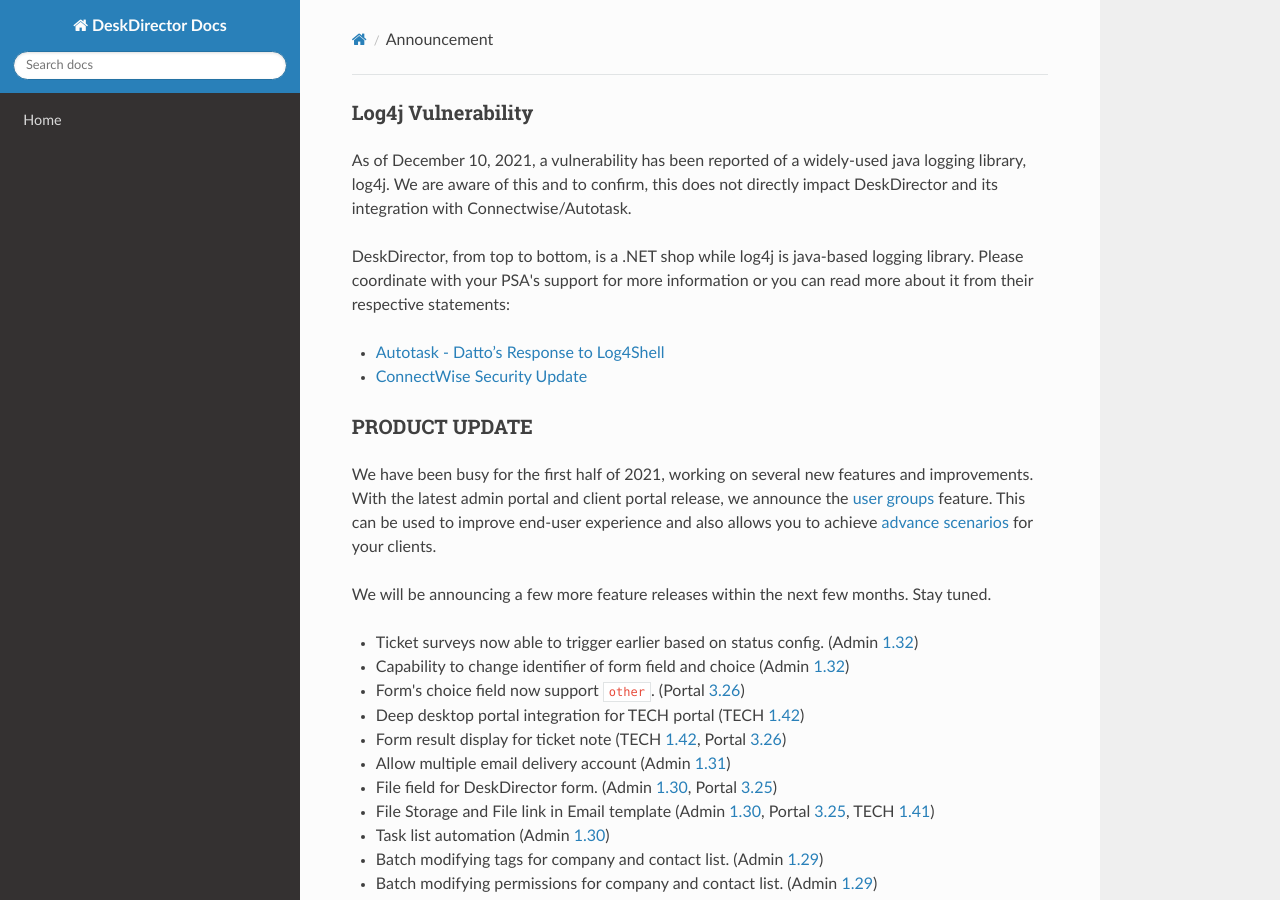
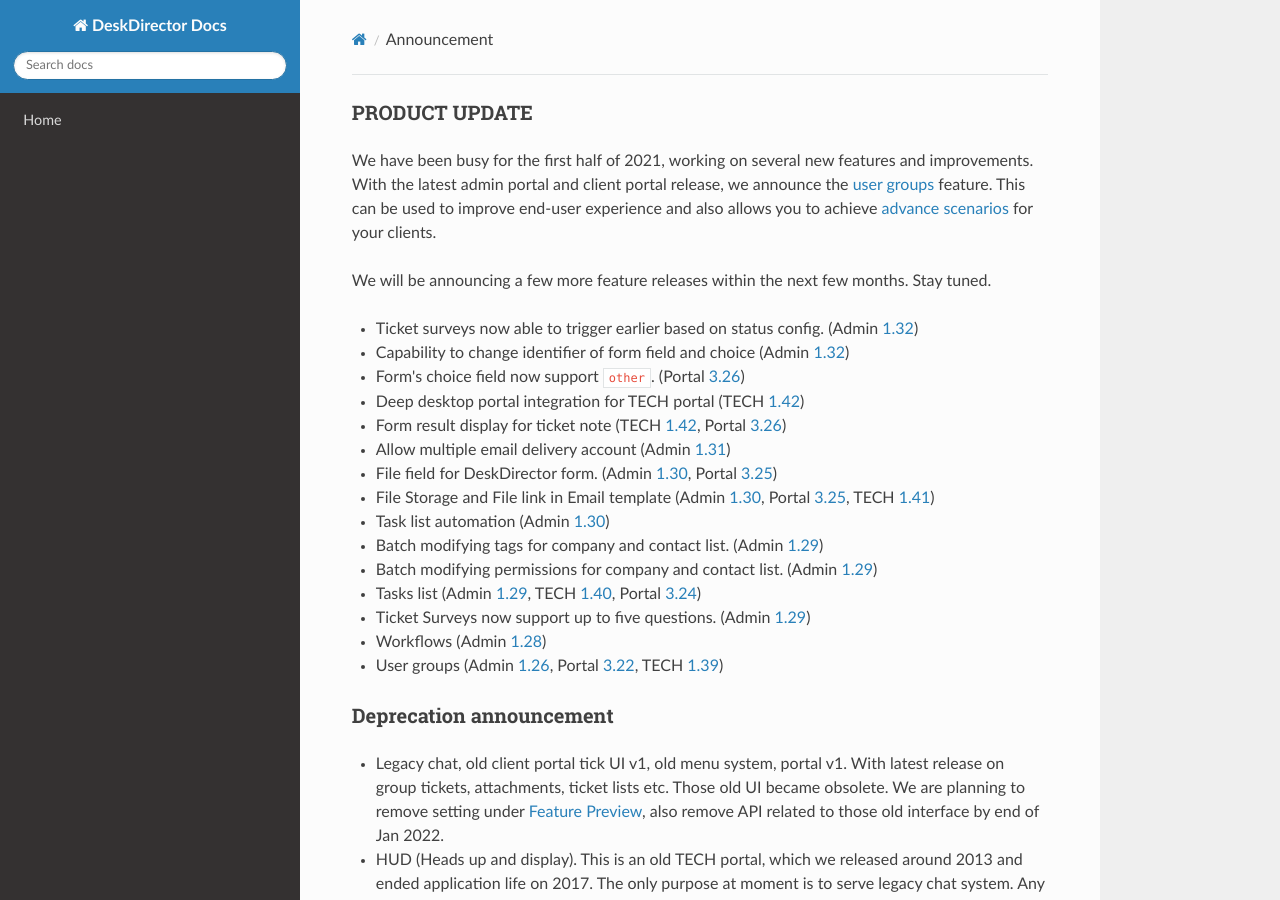
Before and after one commit to DeskDirector/docs, an MkDocs documentation site: the page built from docs/_contents/admin/home/announcement.md, in a window 1280 px wide and 900 px high. Built offline with MkDocs 1.6.1, drawn with Linux system fonts in a browser that asks for light colours; nearby versions of some CDN libraries; old or Windows-style settings are respelled for this version of MkDocs.

Commit message:
Update announcement.md
removed Log4j details

```diff
--- a/docs/_contents/admin/home/announcement.md
+++ b/docs/_contents/admin/home/announcement.md
@@ -1,11 +1,3 @@
-### Log4j Vulnerability
-As of December 10, 2021, a vulnerability has been reported of a widely-used java logging library, log4j. We are aware of this and to confirm, this does not directly impact DeskDirector and its integration with Connectwise/Autotask.
-
-DeskDirector, from top to bottom, is a .NET shop while log4j is java-based logging library. Please coordinate with your PSA's support for more information or you can read more about it from their respective statements:
-
-* [Autotask - Datto’s Response to Log4Shell](https://www.datto.com/blog/dattos-response-to-log4shell)
-* [ConnectWise Security Update](https://www.connectwise.com/company/trust/advisories)
-
 
 ### PRODUCT UPDATE
 
```
